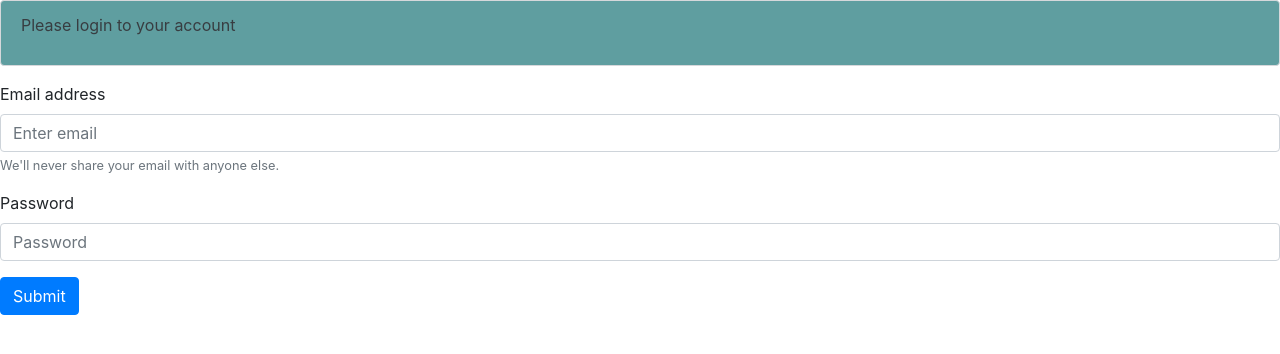
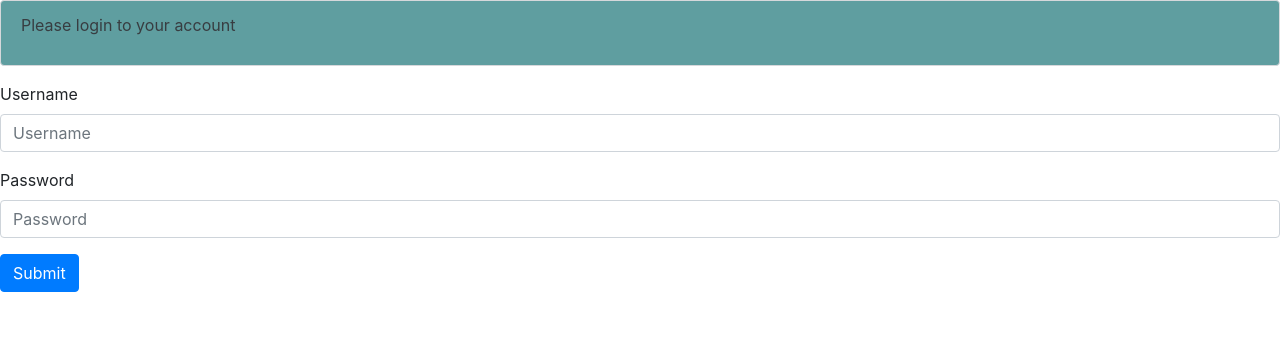
Before and after one commit to tayyipozturk/E-Commerce, a Flask app: page /login in a window 1280 px wide. Shown: the part 56-410 px from the top of the page. Run offline with Flask 3, Linux system fonts and the light colour scheme; some libraries are stand-ins or nearby versions.

Commit message:
change login method

```diff
--- a/app.py
+++ b/app.py
@@ -12,6 +12,7 @@ client = MongoClient("mongodb+srv://tayyipozturk:ceng495hw1@cluster0.egn5zal.mon
 db = client['commerce']
 items_collection = db['items']
 users_collection = db['users']
+cart_collection = db['cart']
 users_collection.create_index([('username', 1)], unique=True)
 
 
@@ -170,9 +171,9 @@ def products(message=None):
                 item['seller_id'] = str(item['seller_id'])
                 product_list.append(item)
 
-    # if in session
+    current_user = users_collection.find_one({'username': session['username']})
     if 'email' in session:
-        return render_template('page/product/all_products.html', product_list=product_list, message=message)
+        return render_template('page/product/all_products.html', product_list=product_list, message=message, role=current_user['role'])
     else:
         return render_template('page/index.html', product_list=product_list)
 
@@ -364,7 +365,8 @@ def get_product(item_id):
     item['image'] = str(item['image'])
     item['category'] = str(item['category'])
     item['description'] = str(item['description'])
-    return render_template('page/product/product.html', item=item, seller_id=seller_id)
+    current_user = users_collection.find_one({'username': session['username']})
+    return render_template('page/product/product.html', item=item, seller_id=seller_id, role=current_user['role'])
 
 
 @app.route('/all_users', methods=['GET'])
@@ -378,7 +380,8 @@ def get_all_users():
         user['password'] = str(user['password'])
         user['role'] = str(user['role'])
         user_list.append(user)
-    return render_template('page/admin/all_users.html', user_list=user_list)
+    current_user = users_collection.find_one({'username': session['username']})
+    return render_template('page/admin/all_users.html', user_list=user_list, role=current_user['role'])
 
 
 @app.route('/user_delete/<user_id>', methods=['GET', 'POST'])
@@ -391,7 +394,8 @@ def user_delete(user_id):
 @app.route('/user_add_form', methods=['GET', 'POST'])
 @cross_origin(supports_credentials=True)
 def user_add_form():
-    return render_template('page/admin/user_add_form.html')
+    current_user = users_collection.find_one({'username': session['username']})
+    return render_template('page/admin/user_add_form.html', role=current_user['role'])
 
 
 @app.route('/user_add', methods=['GET', 'POST'])
@@ -425,7 +429,8 @@ def user_update_form(user_id):
     user['username'] = str(user['username'])
     user['email'] = str(user['email'])
     user['role'] = str(user['role'])
-    return render_template('page/admin/user_update_form.html', user=user)
+    current_user = users_collection.find_one({'username': session['username']})
+    return render_template('page/admin/user_update_form.html', user=user, role=current_user['role'])
 
 
 @app.route('/user_update/<user_id>', methods=['GET', 'POST'])
@@ -445,19 +450,19 @@ def get_seller(user_id):
     user['username'] = str(user['username'])
     user['email'] = str(user['email'])
     user['role'] = str(user['role'])
-    return render_template('page/user/seller_profile.html', seller=user)
-
+    current_user = users_collection.find_one({'username': session['username']})
+    return render_template('page/user/seller_profile.html', seller=user, role=current_user['role'])
 
 
 @app.route("/register", methods=['POST', 'GET'])
 @cross_origin(supports_credentials=True)
 def register():
     message = 'You need to login as admin before adding a user.'
-    if "email" not in session:
+    if "username" not in session:
         return redirect(url_for("login"))
-    render_template('page/register.html', message=message)
+    current_user = users_collection.find_one({"username": session["username"]})
+    render_template('page/register.html', message=message, role=current_user['role'])
     if request.method == "POST":
-        current_user = users_collection.find_one({"email": session["email"]})
         if current_user['role'] != 'admin':
             message = 'You need to login as admin before adding a user.'
             return redirect(url_for("products", message=message))
@@ -472,15 +477,15 @@ def register():
         if user_found:
             message = 'There already is a user by that username'
             flash(message)
-            return render_template('page/register.html', message=message)
+            return render_template('page/register.html', message=message, role=current_user['role'])
         if email_found:
             message = 'This email already exists in database'
             flash(message)
-            return render_template('page/register.html', message=message)
+            return render_template('page/register.html', message=message, role=current_user['role'])
         if password1 != password2:
             message = 'Passwords should match!'
             flash(message)
-            return render_template('page/register.html', message=message)
+            return render_template('page/register.html', message=message, role=current_user['role'])
         else:
             hashed = bcrypt.hashpw(password2.encode('utf-8'), bcrypt.gensalt())
             user_input = {'username': username, 'email': email, 'password': hashed, 'role': 'user'}
@@ -488,14 +493,14 @@ def register():
             flash("User has been registered successfully")
             return redirect(url_for('registered'))
     else:
-        return render_template('page/register.html', message=message)
+        return render_template('page/register.html', message=message, role=current_user['role'])
 
 
 @app.route("/registered")
 @cross_origin(supports_credentials=True)
 def registered():
-    if "email" in session:
-        session.pop("email")
+    if "username" in session:
+        session.pop("username")
         flash("You have been logged out")
         return render_template('page/registered.html')
     else:
@@ -506,30 +511,31 @@ def registered():
 @cross_origin(supports_credentials=True)
 def login():
     message = 'Please login to your account'
-    if "email" in session:
+    if "username" in session:
         return redirect(url_for("products"))
 
     if request.method == "POST":
-        email = request.form.get("email")
+        username = request.form.get("username")
         password = request.form.get("password")
 
-        email_found = users_collection.find_one({"email": email})
-        if email_found:
-            email_val = email_found['email']
-            passwordcheck = email_found['password']
+        username_found = users_collection.find_one({"username": username})
+        if username_found:
+            username_val = username_found['username']
+            passwordcheck = username_found['password']
 
             if bcrypt.checkpw(password.encode('utf-8'), passwordcheck):
-                session["email"] = email_val
+                session["username"] = username_val
+                session['role'] = users_collection.find_one({"username": username})['role']
                 return redirect(url_for('products'))
             else:
-                if "email" in session:
+                if "username" in session:
                     message = 'You are already logged in'
                     return redirect(url_for("products", message=message))
                 message = 'Wrong password'
                 flash(message)
                 return render_template('page/product/all_products.html', message=message)
         else:
-            message = 'Email not found'
+            message = 'Username not found'
             flash(message)
             return render_template('page/login.html', message=message)
     return render_template('page/login.html', message=message)
@@ -538,9 +544,10 @@ def login():
 @app.route('/logged_in')
 @cross_origin(supports_credentials=True)
 def logged_in():
-    if "email" in session:
-        email = session['email']
-        return render_template('page/logged_in.html', email=email)
+    if "username" in session:
+        username = session['username']
+        current_user = users_collection.find_one({'username': session['username']})
+        return render_template('page/logged_in.html', username=username, role=current_user['role'])
     else:
         return redirect(url_for("login"))
 
@@ -548,8 +555,8 @@ def logged_in():
 @app.route("/logout", methods=["POST", "GET"])
 @cross_origin(supports_credentials=True)
 def logout():
-    if "email" in session:
-        session.pop("email", None)
+    if "username" in session:
+        session.pop("username", None)
         flash("You have been logged out")
         return render_template("page/logout.html")
     else:
--- a/templates/page/logged_in.html
+++ b/templates/page/logged_in.html
@@ -8,6 +8,6 @@
 {% endif %}
 
 {% block content %}
-<p style="background-color: cadetblue">Hello! You have logged in as {{ email }}</p>
+<p style="background-color: cadetblue">Hello! You have logged in as {{ username }}</p>
 
 {% endblock %}
--- a/templates/page/login.html
+++ b/templates/page/login.html
@@ -11,9 +11,8 @@
 
 <form action="" method="post">
   <div class="form-group">
-      <label for="email">Email address</label>
-      <input name="email" class="form-control" id="email"  placeholder="Enter email">
-      <small id="emailHelp" class="form-text text-muted">We'll never share your email with anyone else.</small>
+      <label for="username">Username</label>
+      <input name="username" class="form-control" id="username"  placeholder="Username">
   </div>
     <div class="form-group">
       <label for="password">Password</label>
```
Also changed, not shown: templates/base/logged_in_base.html (+6 -2 lines).
